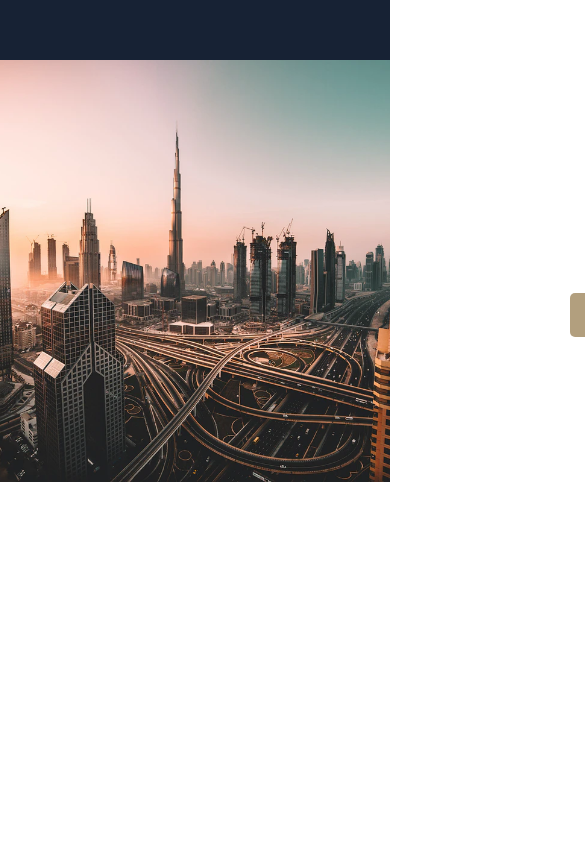
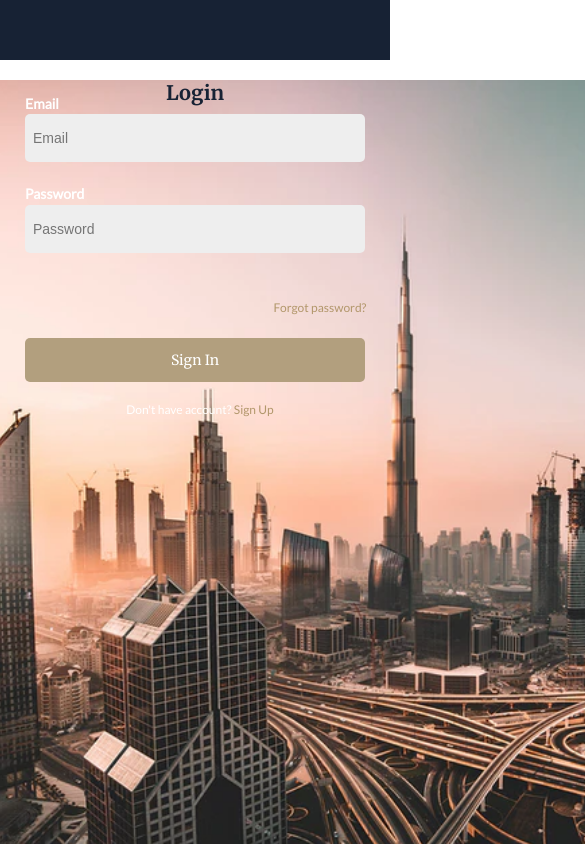
Before and after one commit to DariaDrob/deals-project, a React (Vite) app: page /login in a window 390 px wide. Shown: the top 844 px of the page, 585 px wide, since content can reach past the window. Built offline with nearby package versions, Linux system fonts and the light colour scheme.

Commit message:
Uploaded styles

```diff
--- a/styles.css
+++ b/styles.css
@@ -404,7 +404,7 @@ label[for="password"] {
 }
 
 @media (max-width: 768px) {
-    .body {
+    body {
         min-width: 100%;
         min-height: 100vh;
     }
@@ -415,20 +415,16 @@ label[for="password"] {
     }
 
     .signup-btn,
-    .signup-out-btn,
     .login-btn {
         top: 10px;
-        left: auto;
-        right: 10px;
+        right: 120px;
         width: 100px;
         font-size: 12px;
+        position: absolute;
     }
 
-    .login {
-        width: 100%;
-        height: 50vh;
-        top: 60px;
-        left: 0;
+    .login-btn {
+        right: 10px;
     }
 
     .background {
@@ -445,7 +441,7 @@ label[for="password"] {
 
     .deals-section {
         padding: 10px;
-        margin-top: 60vh;
+        margin-top: 50vh;
     }
 
     .deals-heading {
@@ -466,6 +462,8 @@ label[for="password"] {
     .picture4 {
         width: 100%;
         height: 200px;
+        background-size: cover;
+        background-position: center;
     }
 
     .main-heading {
@@ -485,20 +483,24 @@ label[for="password"] {
     }
 
     .get-started-btn {
-        top: 40%;
+        top: 45%;
         left: 50%;
         transform: translateX(-50%);
         width: 120px;
         font-size: 14px;
     }
 
+
     .login-container {
+        position: relative;
         top: 0;
         left: 50%;
         transform: translateX(-50%);
         width: 90%;
         max-width: 300px;
         margin-top: 60px;
+        padding: 20px;
+        border-radius: 10px;
     }
 
     .login-container h2 {
@@ -508,42 +510,35 @@ label[for="password"] {
 
     label[for="email"],
     label[for="password"] {
-        position: relative;
-        top: 0;
-        left: 0;
+        display: block;
         margin-bottom: 5px;
+        color: #fff;
     }
 
     #email,
     #password {
-        position: relative;
         width: 100%;
-        top: 0;
         margin-bottom: 10px;
+        padding: 8px;
+        border: none;
+        border-radius: 5px;
     }
 
     .sign-in-btn {
-        position: relative;
         width: 100%;
-        top: 0;
+        padding: 10px;
+        border: none;
+        border-radius: 5px;
+        background: #B29F7E;
+        color: #fff;
+        font-size: 14px;
     }
 
-    .forgot {
-        position: relative;
-        top: 0;
-        left: 0;
-        width: 100%;
+    .forgot,
+    .signup {
         text-align: center;
         margin-top: 10px;
-    }
-
-    .signup {
-        position: relative;
-        top: 0;
-        left: 0;
-        width: 100%;
-        text-align: center;
-        margin-top: 10px;
+        color: #fff;
     }
 
     .right-side {
@@ -551,10 +546,14 @@ label[for="password"] {
         height: 200px;
         top: 60px;
         left: 0;
+        background-size: cover;
+        background-position: center;
     }
 
     .message-box {
         top: 70px;
         width: 80%;
+        left: 10%;
+        text-align: center;
     }
 }
```
